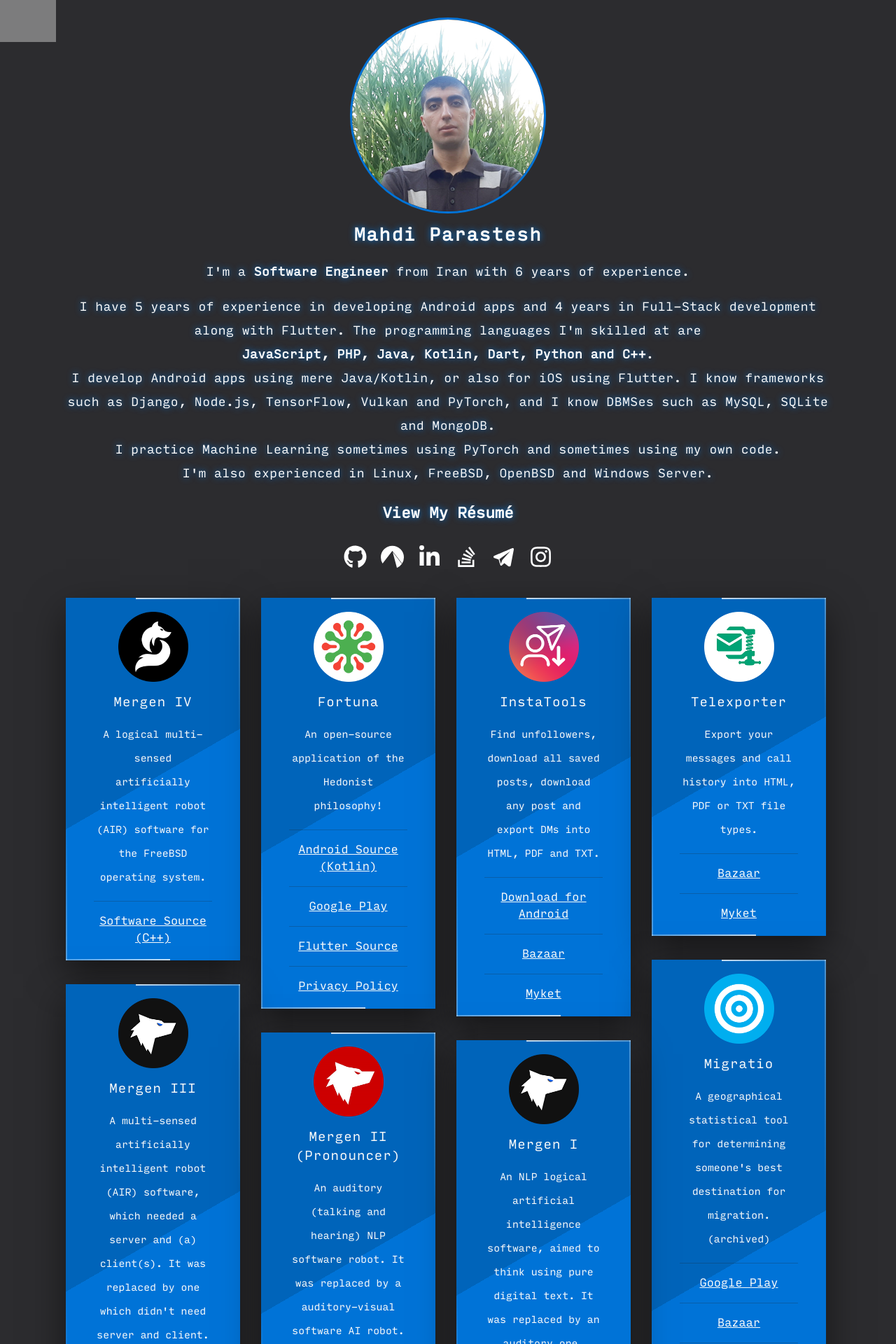
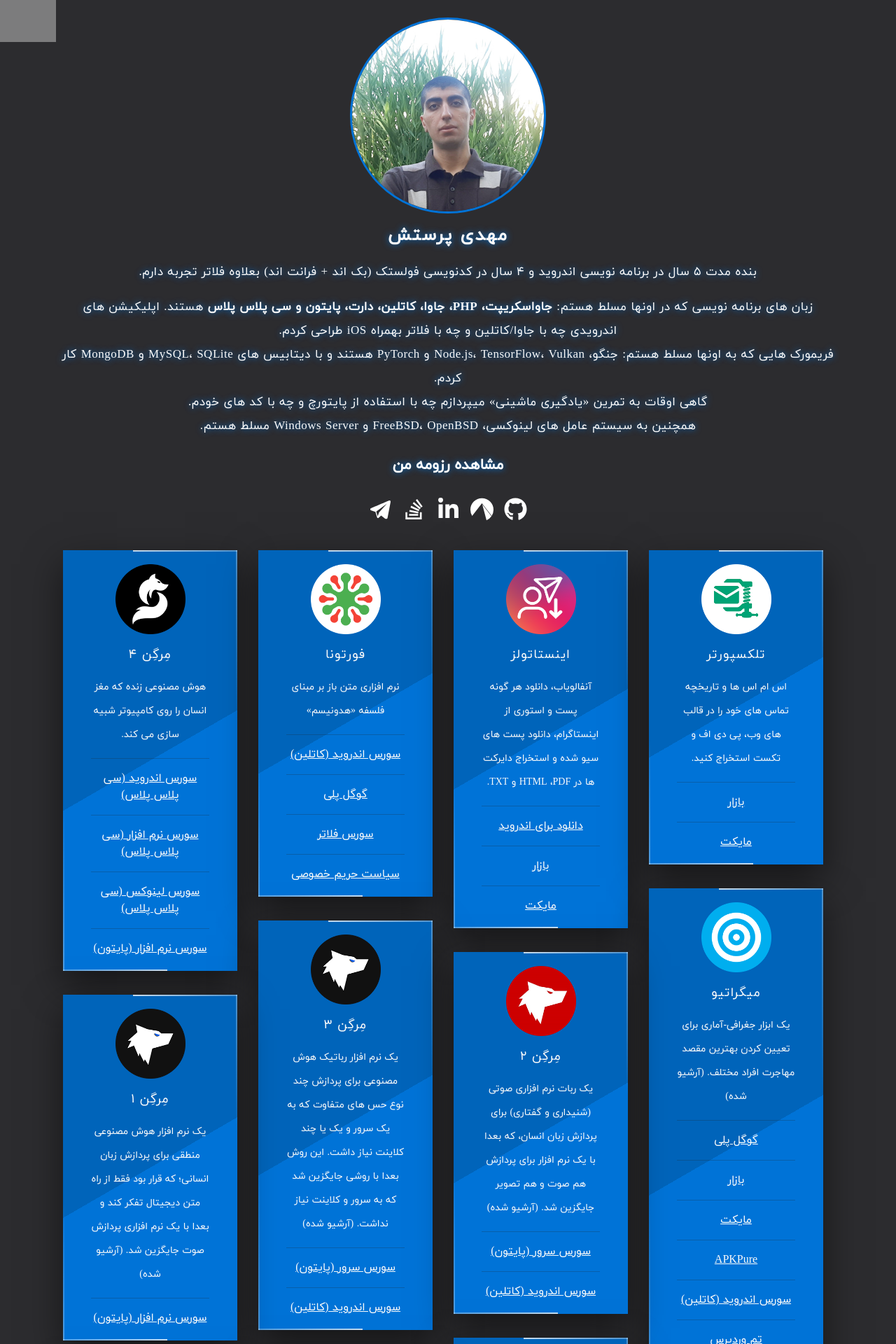
Before and after one commit to fulcrum6378/welcome_php, a PHP site: page / in a window 1280 px wide. Shown: the top 1920 px of the page at 70% size. Run offline with PHP 8.4, Linux system fonts and the light colour scheme; grey boxes are pictures that could not be loaded.

Commit message:
2024.11.26 - 1 (preparations for remote employment)

```diff
--- a/index.php
+++ b/index.php
@@ -56,8 +56,8 @@ class Link {
 // Choose the language
 global $langs, $s, $sp;
 $l = 0;
-$LANG = 'en';
-$getHl = $_GET['hl'] ?? 'en';
+$LANG = 'fa';
+$getHl = $_GET['hl'] ?? $LANG;
 for ($i = 0; $i < count($langs); $i++)
     if ($getHl == $langs[$i]['id']) {
         $LANG = $getHl;
@@ -74,8 +74,8 @@ $social = array(
     new Link("https://stackoverflow.com/users/10728785/mahdi-parastesh",
         "User Mahdi Parastesh - Stack Overflow", icon: "stackoverflow"),
     new Link("https://t.me/Fulcrum6378", "Telegram: Contact @Fulcrum6378", icon: "telegram"),
-    new Link("https://www.instagram.com/fulcrum6378/",
-        "Mahdi Parastesh (@fulcrum6378) • Instagram photos and videos", icon: "instagram"),
+    /*new Link("https://www.instagram.com/fulcrum6378/",
+        "Mahdi Parastesh (@fulcrum6378) • Instagram photos and videos", icon: "instagram"),*/
     /*new Link("https://x.com/fulcrum6378",
         "Mahdi Parastesh (@fulcrum6378) / X", icon: "twitter"),*/
 );
@@ -83,10 +83,16 @@ $sexbook_pos = 3;
 $projects = array(
     new Project("m4", "mergen_iv",
         array(
+            new Link("https://github.com/fulcrum6378/mergen_android",
+                name: $sp['androidC++'][$l], microType: "sameAs"),
+            new Link("https://github.com/fulcrum6378/mergen4bsd",
+                name: $sp['softwareC++'][$l], microType: "sameAs"),
             new Link("https://github.com/fulcrum6378/mergen_linux",
-                name: $sp['softwareC++'][$l], microType: "sameAs"),
+                name: $sp['linuxC++'][$l], microType: "sameAs"),
+            new Link("https://github.com/fulcrum6378/mycv",
+                name: $sp['softwarePython'][$l], microType: "sameAs"),
         ),
-        "SoftwareApplication", "Android", "AI, Logic, Robot", false,
+        "SoftwareApplication", "Android, FreeBSD, Linux", "AI, Logic, Robot", false,
     ),
     new Project('fr', "fortuna",
         array(
--- a/welcome/lang.php
+++ b/welcome/lang.php
@@ -175,9 +175,9 @@ It was replaced by one which didn't need server and client.",
         'Mergen IV',
     ],
     'm4Desc' => [
-        "A logical multi-sensed artificially intelligent robot (AIR) software for the FreeBSD operating system.",
-        "یک ربات نرم افزاری هوش مصنوعی منطقی دارای حس های چندگانه مخصوص سیستم عامل FreeBSD.",
-        "Logika multsensita artefarite inteligenta roboto (AIR) softvaro por la FreeBSD operaciumo..",
+        "A real-time artificial intelligence which simulates the human brain on a computer.",
+        "هوش مصنوعی زنده که مغز انسان را روی کامپیوتر شبیه سازی می کند.",
+        "Realtempa artefarita inteligenteco, kiu simulas la homan cerbon sur komputilo.",
     ],
     'mgName' => [
         'Migratio',
@@ -232,6 +232,11 @@ statistikojn, oftecon, lastatempecon ktp.",
         'سورس اندروید (کاتلین)',
         'Android Fonto (Kotlin)',
     ],
+    'androidC++' => [
+        'Android Source (C++)',
+        'سورس اندروید (سی پلاس پلاس)',
+        'Android Fonto (C++)',
+    ],
     'apk' => [
         'Download for Android',
         'دانلود برای اندروید',
@@ -271,6 +276,11 @@ statistikojn, oftecon, lastatempecon ktp.",
         'Google Play',
         'گوگل پلی',
         'Google Play',
+    ],
+    'linuxC++' => [
+        'Linux Source (C++)',
+        'سورس لینوکس (سی پلاس پلاس)',
+        'Linukso Fonto (C++)',
     ],
     'myket' => [
         'Myket',
```
Also changed, not shown: welcome/img/fa.svg.
